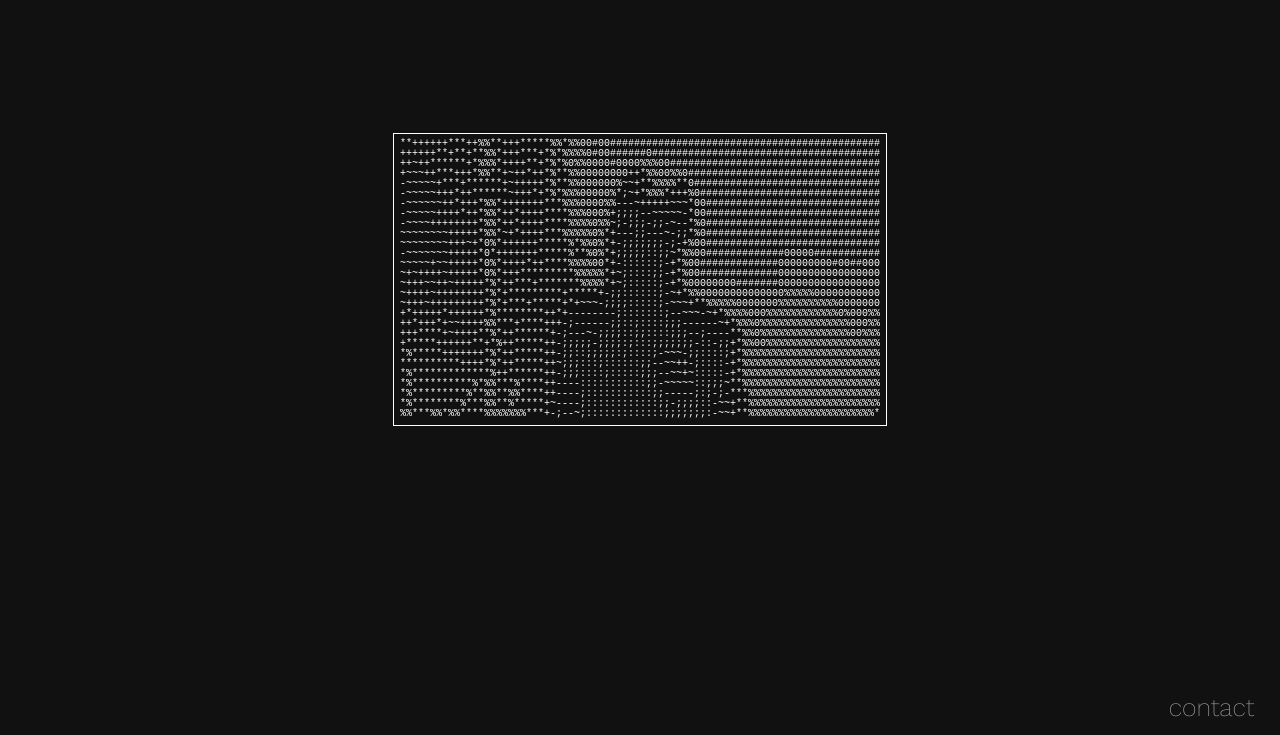
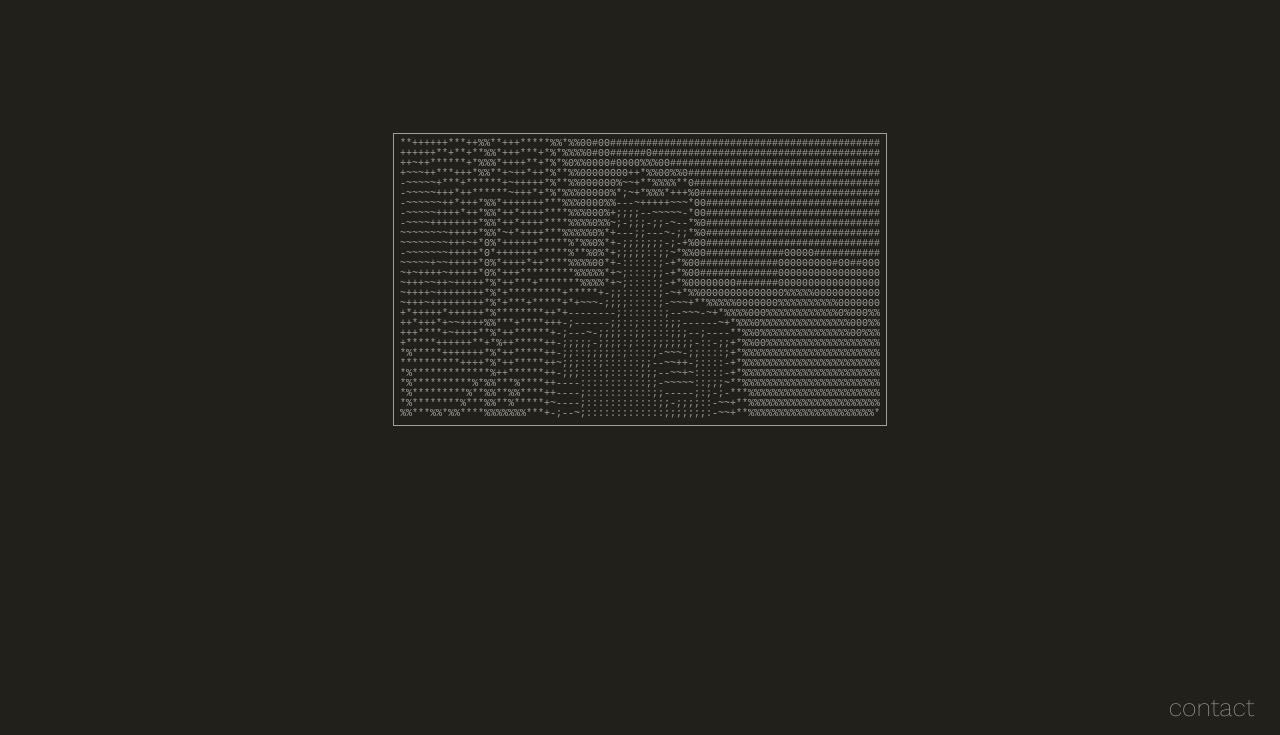
Before and after one commit to jkolik/portfolio, a plain HTML site: page index.html in a window 1280 px wide. Shown: the part 65-800 px from the top of the page. Drawn offline with Linux system fonts and the light colour scheme.

Commit message:
Update styles.css

```diff
--- a/styles.css
+++ b/styles.css
@@ -73,7 +73,7 @@ a{
 body {
     font-family: monospace;
     overflow: hidden;
-    background: rgb(17, 17, 18);
+    background: rgb(34, 32, 26);
 }
 
 .container {
@@ -89,7 +89,7 @@ body {
     line-height: 10px;
     border-width: 1px;
     padding:0.5%;
-    color: rgb(255, 255, 255);
+    color: rgb(159, 159, 159);
     border-style:solid;
 }
 
```
